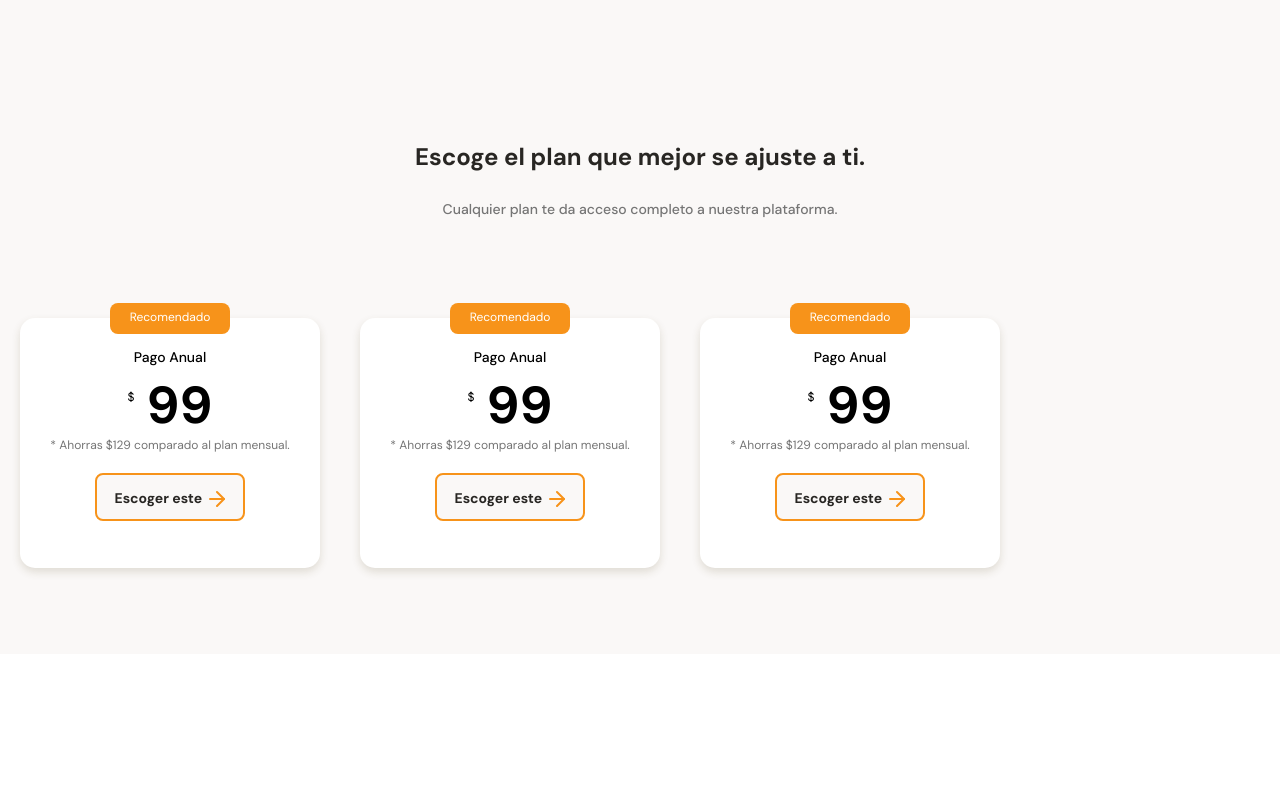
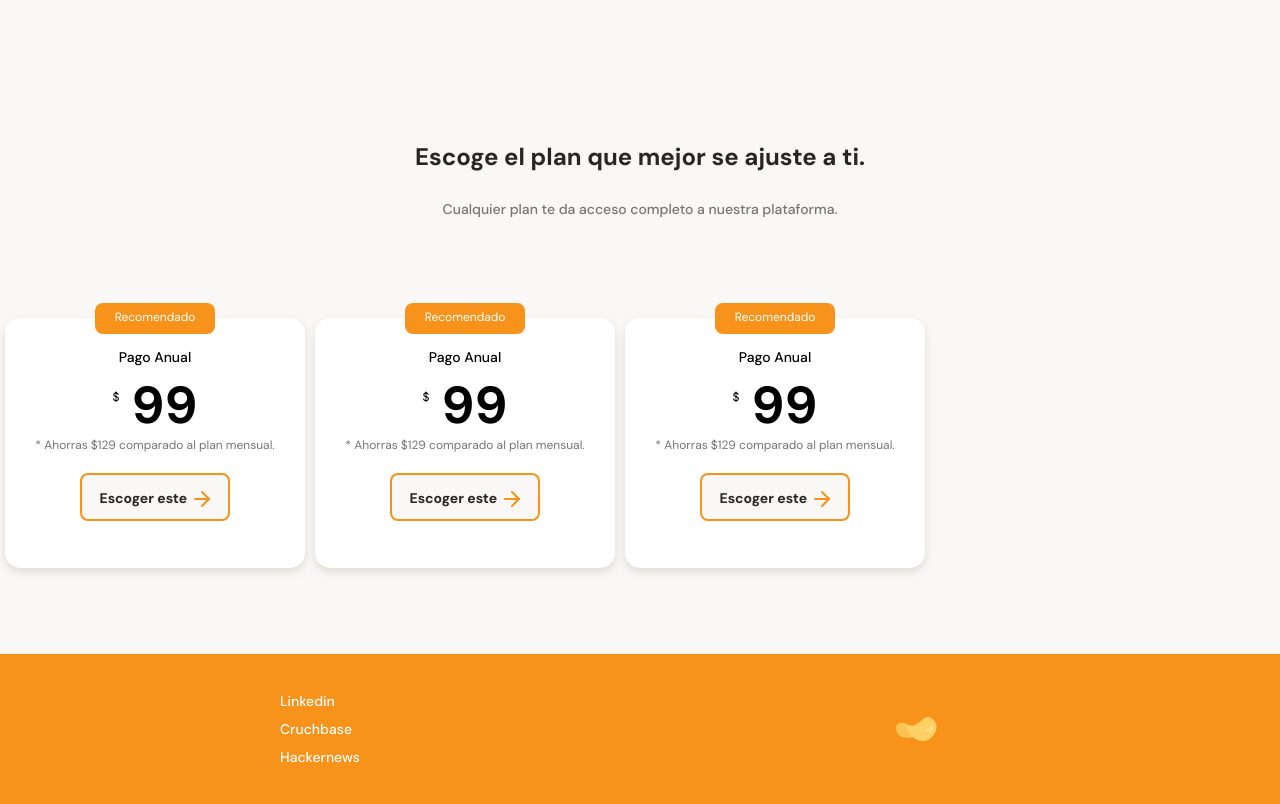
Before and after one commit to dampDev/mobileFirst, a plain HTML site: page index.html in a window 1280 px wide. Shown: the part 2346-3150 px from the top of the page. Before the commit the page ends 3000 px from the top, so only its background shows below. Drawn offline with Linux system fonts and the light colour scheme.

Commit message:
agregamos footer

```diff
--- a/index.html
+++ b/index.html
@@ -142,9 +142,20 @@
 
             </section>
         </section>
-        <section></section>
+
     </main>
-    <footer></footer>
+    <footer>
+        <section class="left">
+            <ul>
+                <li> <a href="#">Linkedin</a> </li>
+                <li> <a href="#">Cruchbase</a></li>
+                <li> <a href="#">Hackernews</a></li>
+            </ul>
+        </section>
+        <section class="right">
+            <img src="./assets/imgs/logo.svg" alt="logo de batatabit 2022">
+        </section>
+    </footer>
 
 </body>
 
--- a/style.css
+++ b/style.css
@@ -388,10 +388,10 @@ color: var(--bitcoin-orage);
     position: relative;
     scroll-snap-align: center;
     width: 70%;
-    min-width: 230px;
+    min-width: 190px;
     max-width: 300px;
     height: 250px;
-    margin: 50px 20px 0 ;
+    margin: 50px 5px 0 ;
     padding: 0 15px;
     background-color: var(--just-white);
     border-radius: 15px;
@@ -462,3 +462,31 @@ color: var(--bitcoin-orage);
     background-image: url('./assets/icons/arrow-right.svg');
     vertical-align: text-bottom;
 }
+footer {
+    display: flex;
+    width: 100%;
+    height: 150px;
+    background-color: var(--bitcoin-orage);
+}
+footer section {
+    display: flex;
+    justify-content: center;
+    align-items: center;
+    width: 50%;
+}
+
+footer .left ul {
+    font-size: 1.4rem;
+    font-weight: 500;
+    line-height: 1.8rem;
+    list-style: none;
+}
+
+.left li {
+    margin:  10px 0;
+}
+
+.left a {
+    text-decoration: none;
+    color: var(--just-white);
+}
```
